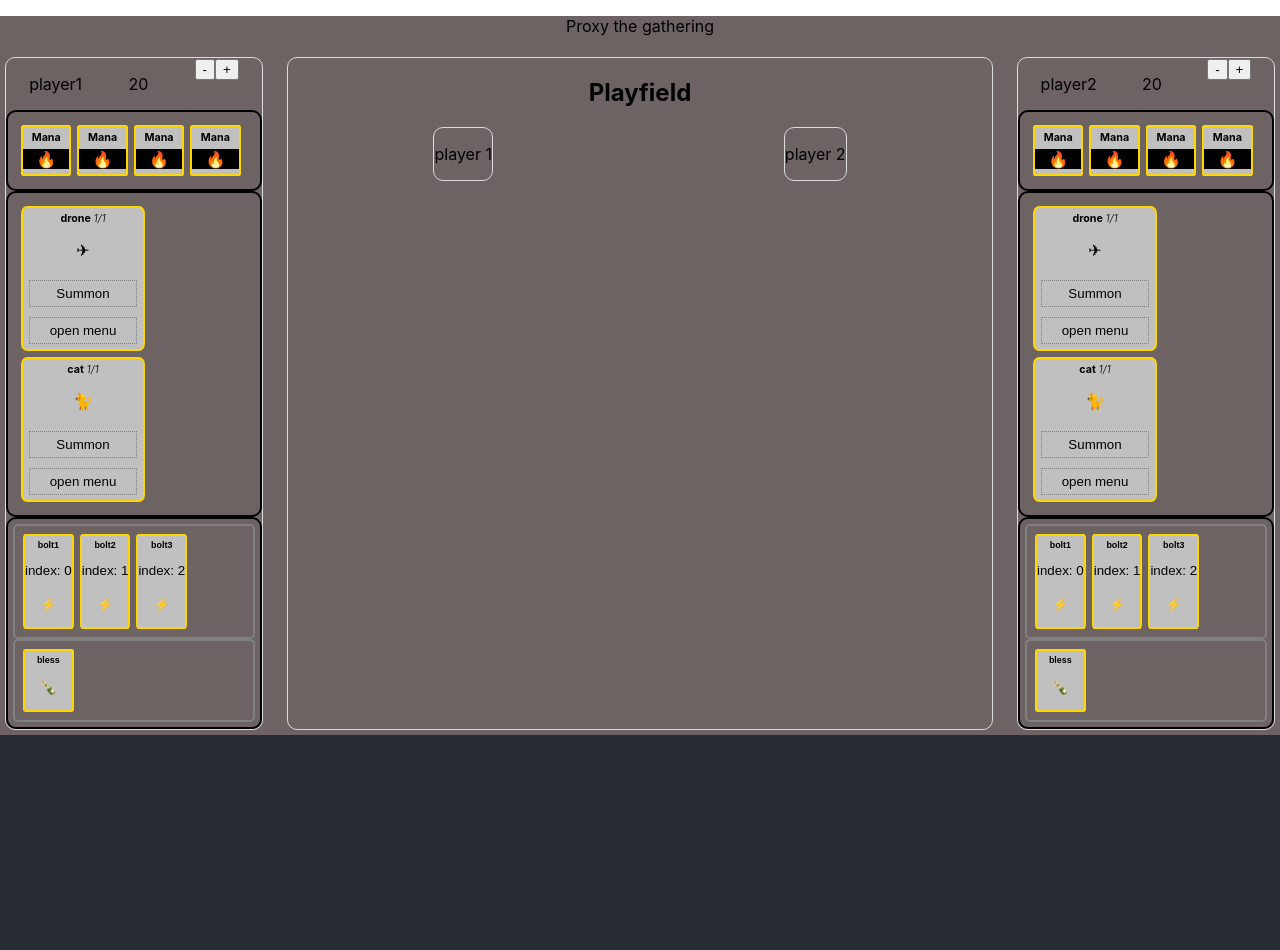
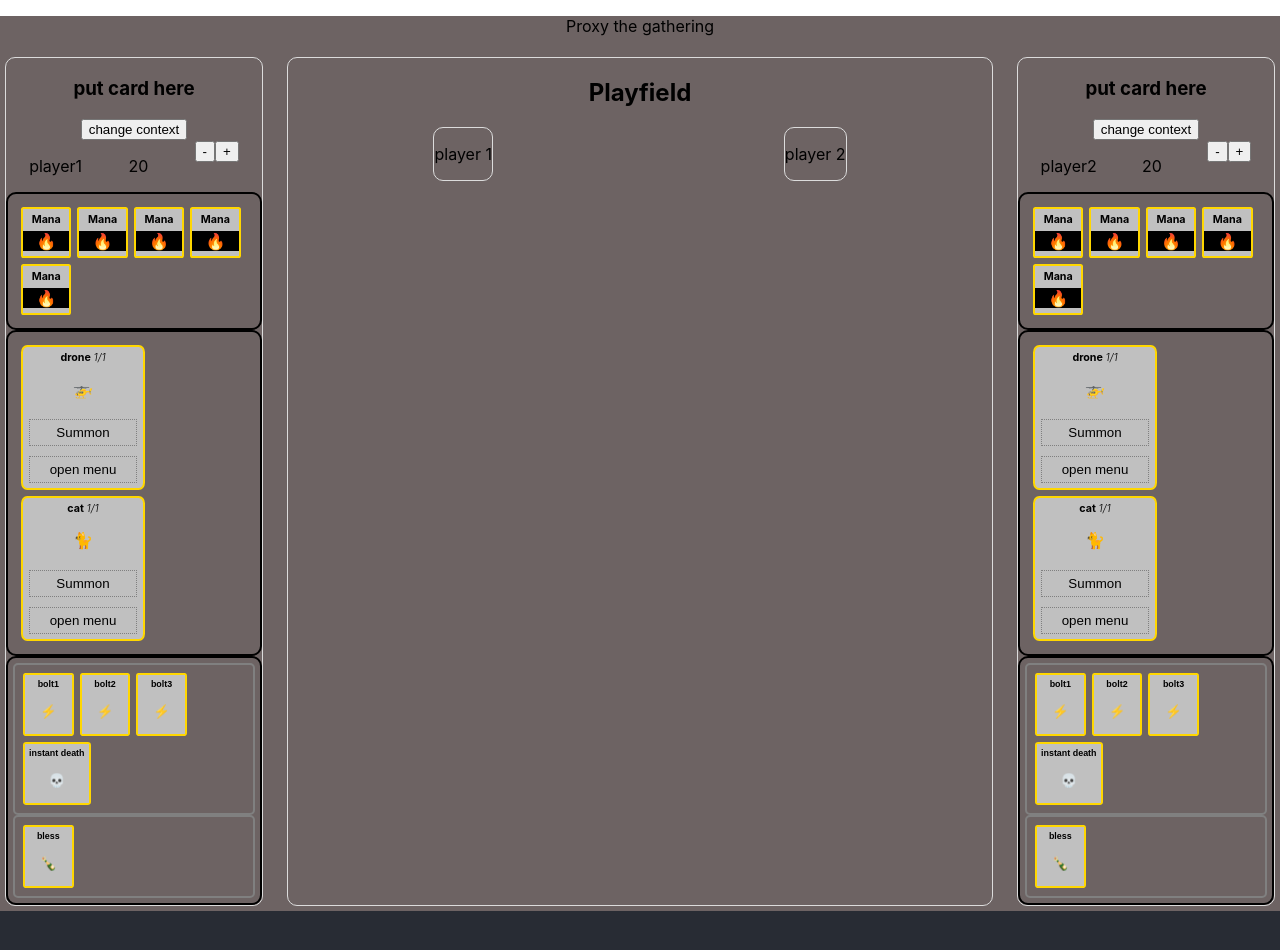
Before and after one commit to b-blom/react-sandbox, a React (Create React App) app: page / in a window 1280 px wide. Shown: the top 950 px of the page. Built offline with nearby package versions, Linux system fonts and the light colour scheme.

Commit message:
various fixes and attempt at context

```diff
--- /dev/null
+++ b/src/context/CreatureContext.jsx
@@ -0,0 +1,3 @@
+import { createContext } from 'react';
+
+export const creatureContext = createContext({});
--- /dev/null
+++ b/src/context/SorceryContext.js
@@ -0,0 +1,3 @@
+import { createContext } from 'react';
+
+export const SelectedSorceryCardContext = createContext({});
--- a/src/game/Game.jsx
+++ b/src/game/Game.jsx
@@ -1,9 +1,10 @@
-import React, { useState } from 'react';
+import React, { useState, useContext } from 'react';
 import Player from './gameComponents/Player';
 import ActionMessage from "./gameComponents/ActionMessage";
 import CreatureCard from "./cards/CreatureCard";
-
 import "./Game.css";
+import SorceryCard from './cards/SorceryCard';
+import { SelectedSorceryCardContext } from '../context/SorceryContext';
 
 export default function Game() {
 
@@ -11,10 +12,11 @@ export default function Game() {
   const [actionMessage, setactionMessage] = useState(null);
 
   const [manaDeck, setmanaDeck] = useState([
-    { cardType: "resource", manaImage: "🔥", manaType: "fire" },
-    { cardType: "resource", manaImage: "🔥", manaType: "fire" },
-    { cardType: "resource", manaImage: "🔥", manaType: "fire" },
-    { cardType: "resource", manaImage: "🔥", manaType: "fire" },
+    { manaImage: "🔥", manaType: "fire" },
+    { manaImage: "🔥", manaType: "fire" },
+    { manaImage: "🔥", manaType: "fire" },
+    { manaImage: "🔥", manaType: "fire" },
+    { manaImage: "🔥", manaType: "fire" },
   ]);
 
   const [instantsDeck, setinstantsDeck] = useState([
@@ -39,20 +41,28 @@ export default function Game() {
       instantImage: "⚡",
       instantCost: 1
     },
+    {
+      instantName: "instant death",
+      instantDescription: "Deal over 9000 damage to target creature or player",
+      instantDamage: 9001,
+      instantImage: "💀",
+      instantCost: 10
+    },
   ]);
 
   const [sorceryDeck, setsorceryDeck] = useState([{
     sorceryName: "bless",
     sorceryDescription: "Raise strength with 100%",
     sorceryImage: "🍾",
-    sorcreyCost: "1 any"
+    sorcreyCost: 1
   }]);
 
   const [creatureDeck, setCreatureDeck] = useState([{
     creatureName: "drone",
-    creatureImage: "✈",
+    creatureImage: "🚁",
     strength: 1,
     health: 1,
+    creatureStatus: [],
     abilities: [{
       abilityName: "fly",
       abilityFeature: "Creature gains 'flying' until end of turn",
@@ -67,6 +77,7 @@ export default function Game() {
     creatureImage: "🐈",
     strength: 1,
     health: 1,
+    creatureStatus: [{ statusName: "bless", statusImage: "🍾" }],
     abilities: [{
       abilityName: "charm",
       abilityFeature: "All oponents must choose one phase to skip: pre battle, battle or post battle.",
@@ -101,10 +112,11 @@ export default function Game() {
     if (player === "player2") {
       newManaDeck = [...player2ManaDeck];
     }
-    if (newManaDeck.Length < manaCost) {
+
+    if (manaCost > newManaDeck.length) {
       setactionMessage(`${player} has not enough mana`);
       return false;
-    };
+    }
 
     for (var i = 0; i < manaCost; i++) {
       newManaDeck.pop();
@@ -115,6 +127,8 @@ export default function Game() {
     if (player === "player2") {
       setPlayer2ManaDeck(newManaDeck);
     }
+    console.log(player1ManaDeck);
+
     return true;
   };
 
@@ -168,17 +182,9 @@ export default function Game() {
     }
   };
 
-  // /helper functions
-
-  function useInstantCard(player, manaCost, damage, cardId) {
-    if (!spendMana(player, manaCost)) { return; };
-    dealDamage(player, damage);
-    removeUsedInstantCard(player, cardId);
-  };
-
-
-  console.log("actionMessage", actionMessage);
+  const [msg, setMsg] = useState("put card here");
   return (
+    <SelectedSorceryCardContext.Provider value={{ msg, setMsg }}>
       <div className="game-wrapper">
         <p>Proxy the gathering</p>
         <div className="player-wrapper">
@@ -191,7 +197,9 @@ export default function Game() {
             sorceryDeck={player1SorceryDeck}
             creatureDeck={player1CreatureDeck}
             setPlayerHp={(hp) => { setPlayer1Hp(hp); }}
+            useSorcery={(sorceryCardId, creatureCardId) => {
 
+            }}
             attackWithInstant={(player, manaCost, damage, cardId) => {
               if (!spendMana(player, manaCost)) { return; };
               dealDamage(player, damage);
@@ -219,6 +227,7 @@ export default function Game() {
                       id={index}
                       summoned={true}
                       creatureAttack={(card) => {
+                        console.log("playfield creature", card);
                         setPlayer2Hp(player2Hp - card.strength);
                       }}
                     />;
@@ -276,5 +285,6 @@ export default function Game() {
           />
         </div>
       </div >
+    </SelectedSorceryCardContext.Provider>
   );
 }
--- a/src/game/cards/Card.css
+++ b/src/game/cards/Card.css
@@ -136,3 +136,7 @@ width: 120px;
   background-color: rgba(255, 217, 0, 0.384);
   cursor: grabbing;
 }
+
+.sorcery-selected {
+  background-color: rgba(255, 217, 0, 0.384);
+}
--- a/src/game/cards/CreatureCard.jsx
+++ b/src/game/cards/CreatureCard.jsx
@@ -10,6 +10,11 @@ export default function CreatureCard(props) {
           {props.card.strength}/{props.card.health}
         </span>
       </h6>
+      {props.creatureStatus && props.creatureStatus.length > 0 &&
+        <p>status: {props.creatureStatus.map(status => {
+          return (<span>{status.statusImage}</span>);
+        })}</p>
+      }
       <div className="card-image">{props.card.creatureImage}</div>
       {props.summoned ?
         <button className="utility-button" onClick={() => props.creatureAttack(props.card)}>Attack</button>
--- a/src/game/cards/InstantCard.jsx
+++ b/src/game/cards/InstantCard.jsx
@@ -8,7 +8,6 @@ export default function InstantCard(props) {
     <div className="playing-card support-card">
       <button className="card-button" onClick={() => { showMenu ? setShowMenu(false) : setShowMenu(true); }}>
         <h6>{props.card.instantName}</h6>
-        <p>index: {props.id}</p>
         <div className="card-image">
           {props.card.instantImage}
         </div>
--- a/src/game/cards/SorceryCard.jsx
+++ b/src/game/cards/SorceryCard.jsx
@@ -1,4 +1,4 @@
-import React, { useState } from 'react';
+import React, { useState, useContext } from 'react';
 import "./Card.css";
 
 
@@ -15,7 +15,9 @@ export default function SorceryCard(props) {
         </div>
       </button>
       {showMenu &&
-        <div className="ability-button">
+
+        <div className="ability-button sorcery-selected">
+          {props.activeCard(props.card, props.id)}
           <p className="small-font">
             {props.card.sorceryDescription}
           </p>
--- a/src/game/gameComponents/Player.jsx
+++ b/src/game/gameComponents/Player.jsx
@@ -1,10 +1,15 @@
-import React, { useState } from 'react';
+import React, { useContext, useState } from 'react';
 import ManaCard from '../cards/ManaCard';
 import InstantCard from '../cards/InstantCard';
 import SorceryCard from '../cards/SorceryCard';
 import CreatureCard from '../cards/CreatureCard';
+import { SelectedSorceryCardContext } from '../../context/SorceryContext';
 
 export default function Player(props) {
+
+  const { msg, setMsg } = useContext(SelectedSorceryCardContext);
+
+  const [selectedSorceryCard, setSelectedSorceryCard] = useState(SelectedSorceryCardContext);
 
   if (props.playerHp <= 0) {
     return (
@@ -16,13 +21,18 @@ export default function Player(props) {
 
   return (
     <div className="player">
+      <h3>{msg}</h3>
+      <button onClick={() => { setMsg("a new message"); }}>change context</button>
       <div className="row">
         <p>{props.playerName}</p>
         <p>{props.playerHp}</p>
-
         <div className="health-adjust-wrapper ">
-          <button onClick={() => { props.setPlayerHp(props.playerHp - 1); }} >-</button>
-          <button onClick={() => { props.setPlayerHp(props.playerHp + 1); }}>+</button>
+          <button onClick={() => { props.setPlayerHp(props.playerHp - 1); }}>
+            -
+          </button>
+          <button onClick={() => { props.setPlayerHp(props.playerHp + 1); }}>
+            +
+          </button>
         </div>
       </div>
       <div className="mana-wrapper">
@@ -68,7 +78,8 @@ export default function Player(props) {
           {props.sorceryDeck && props.sorceryDeck.map((card, index) => {
             return (<SorceryCard
               card={card}
-              id={index} />);
+              id={index}
+            />);
           })}
         </div>
       </div>
```
Lines whose indentation alone changed are shown as unchanged.
